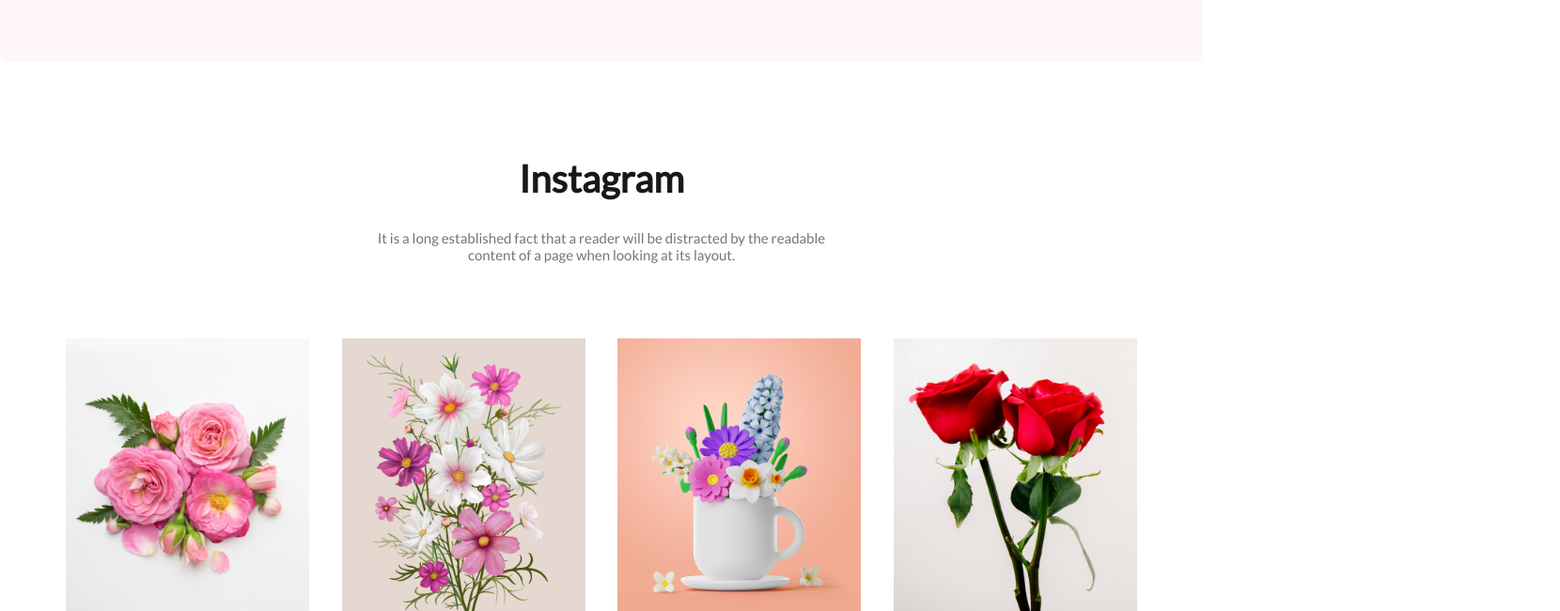
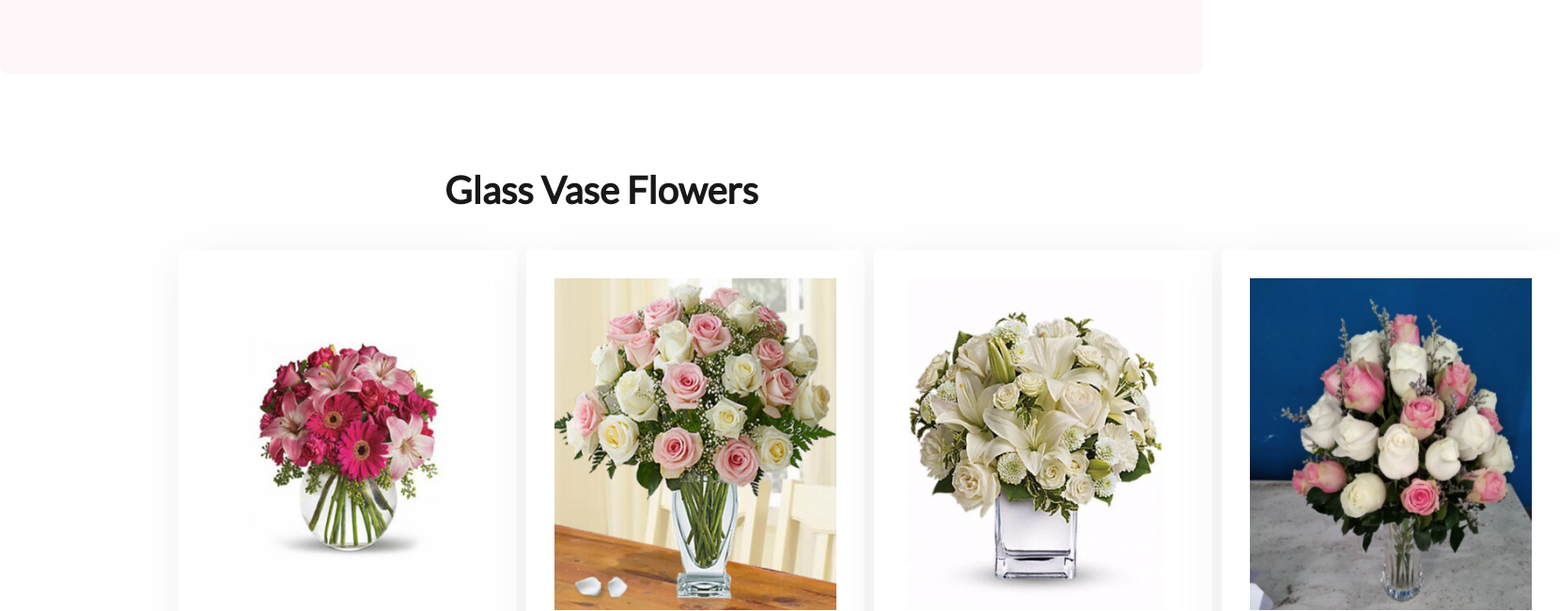
Before and after one commit to NusratNasir/flower-shop, a plain HTML site: page index.html in a window 1280 px wide. Shown: the part 2150-2800 px from the top of the page at 94% size, 1660 px wide, since content can reach past the window. Drawn offline with Linux system fonts and the light colour scheme.

Commit message:
extra section added

```diff
--- a/index.html
+++ b/index.html
@@ -8,6 +8,7 @@
     <link rel="preconnect" href="https://fonts.googleapis.com">
     <link rel="preconnect" href="https://fonts.gstatic.com" crossorigin>
     <link href="https://fonts.googleapis.com/css2?family=Lato&display=swap" rel="stylesheet">
+    <link rel="shortcut icon" href="images/fav-icon.png" type="image/x-icon">
     <link rel="stylesheet" href="styles/style.css">
 
 </head>
@@ -89,8 +90,31 @@
                 <img class="offer-img" src="images/pngwing 8.png" alt="">
         </section>
 
+        <!-- Glass Vase Flowers -->
+        <section>
+            <h3 class="section-title">Glass Vase Flowers</h3>
+            <div class="vase-container">
+                <div class="vase-box">
+                    <img class="vase-img" src="images/Vase-1.png" alt="">
+                    <h4 class="img-cap">Magenta Madness</h4>
+                </div>
+            <div class="vase-box">
+                <img class="vase-img" src="images/Vase-2.png" alt="">
+                <h4 class="img-cap">Rose Melody</h4>
+            </div>
+            <div class="vase-box">
+                <img class="vase-img" src="images/Vase-3.png" alt="">
+                <h4 class="img-cap">Purity Blend</h4>
+            </div>
+            <div class="vase-box">
+                <img class="vase-img" src="images/Vase-4.png" alt="">
+                <h4 class="img-cap">Crimson Bunch</h4>
+            </div>
+            </div>
+        </section>
+
         <!-- Instagram Section -->
-        <section class="instagram-section">
+        <section>
             <h3 class="section-title">Instagram</h3>
             <p class="section-text">It is a long established fact that a reader will be distracted by the readable <br>
                 content of a page when looking at its layout.</p>
@@ -124,7 +148,6 @@
         <p id="footer-text">It is a long established fact that a reader will be distracted by the readable
             <br>content of a page when looking at its layout.
         </p>
-
         <p class="section-text"><small>@2020-2023, FlowerShop.com. All rights reserved. </small></p>
     </footer>
 </body>
--- a/styles/style.css
+++ b/styles/style.css
@@ -2,7 +2,6 @@
     margin: 0px;
     padding: 0px;
 }
-
 body {
     font-family: 'Lato', sans-serif;
 }
@@ -28,7 +27,7 @@ body {
 
 .header-details {
     color: rgba(39, 39, 39, 0.60);
-    font-size: 15px;
+    font-size: 18px;
     line-height: 25px;
     margin-bottom: 32px;
 }
@@ -61,7 +60,7 @@ body {
 .section-text {
     color: #757575;
     text-align: center;
-    font-size: 15px;
+    font-size: 20px;
     margin: 30px 0;
 }
 
@@ -148,6 +147,30 @@ body {
     height: 350px;
 }
 
+/***** Glass Vase Flowers *****/
+.vase-container{
+    display: flex;
+    gap: 10px;
+    margin: auto;
+    align-items: center;
+    justify-content: space-evenly;
+    max-width: 900px;
+}
+
+.vase-box{
+    padding: 20px;
+    border-radius: 5px;
+    background: #FFF;
+    box-shadow: 0px 6px 50px 0px rgba(0, 0, 0, 0.06);
+    margin: 40px auto;
+
+}
+
+.vase-img{
+    width:300px;
+   padding: 10px;
+}
+
 /***** Instagram Section *****/
 .instra-img {
     display: flex;
@@ -157,7 +180,6 @@ body {
     margin: 80px auto;
     max-width: 1140px;
 }
-
 
 /***** Subscribe Section *****/
 .subscribe-section {
```
Also changed, not shown: images/Vase-1.png (added), images/Vase-2.png (added), images/Vase-3.png (added), images/Vase-4.png (added), images/fav-icon.png (added).
